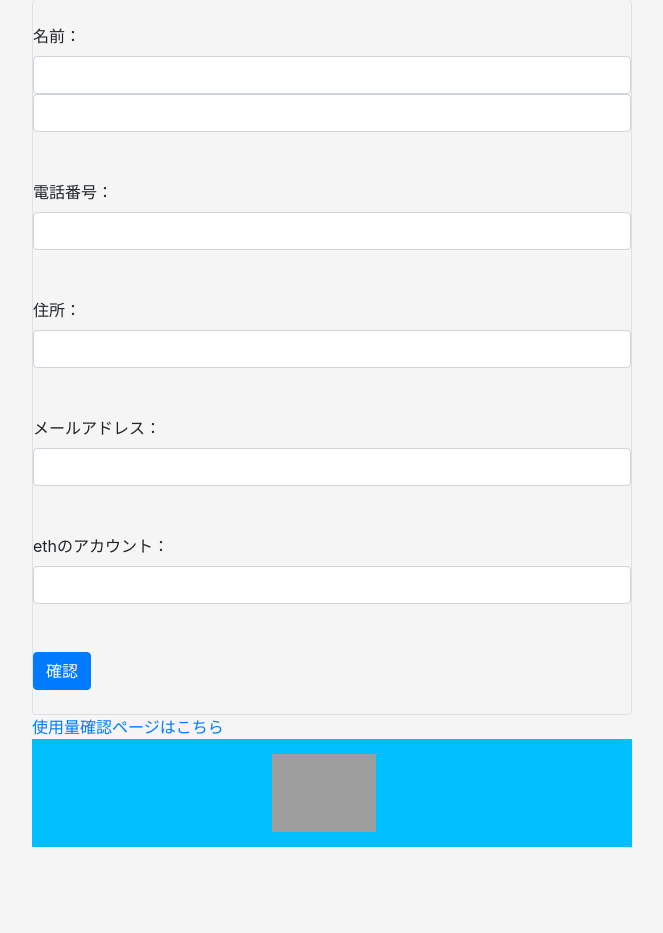
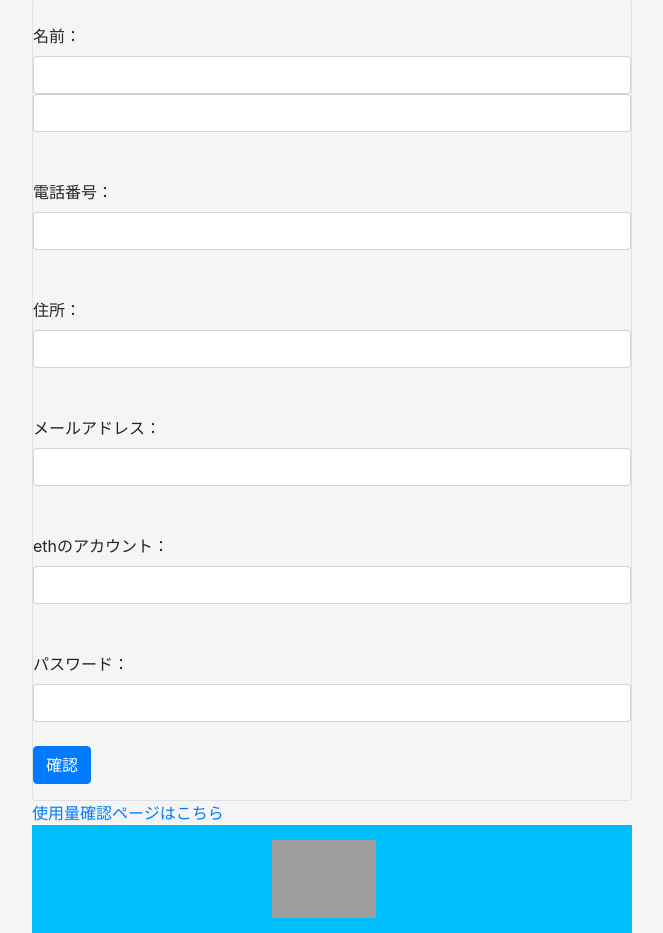
Before and after one commit to enpitut2019/Omote-IoT, a PHP site: page /htmls/waterserver_index.php in a window 1280 px wide. Shown: the part 444-1377 px from the top of the page, without its empty margins (308-971 px from the left). Before the commit the page ends 1291 px from the top, so only its background shows below. Run offline with PHP 8.4, Linux system fonts and the light colour scheme; some libraries are stand-ins or nearby versions; grey boxes are pictures that could not be loaded.

Commit message:
パスワードの設定を可能に
パスワードの設定を可能にする

```diff
--- a/htmls/waterserver_index.php
+++ b/htmls/waterserver_index.php
@@ -71,7 +71,7 @@
                     <input type="text" name="mail" class="mail form-control" required><br>
                     <label class="mt-4">ethのアカウント：</label><br>
                     <input type="text" name="eth" class="eth form-control" required><br>
-                    <label class="mt-4>パスワード：</label><br>
+                    <label class="mt-4">パスワード：</label><br>
                     <input type="text" name="password" class="password form-control" required><br>
                     <div class="conf-button">
                         <button type="submit" name="submit" class="btn btn-primary">確認</button>
```
